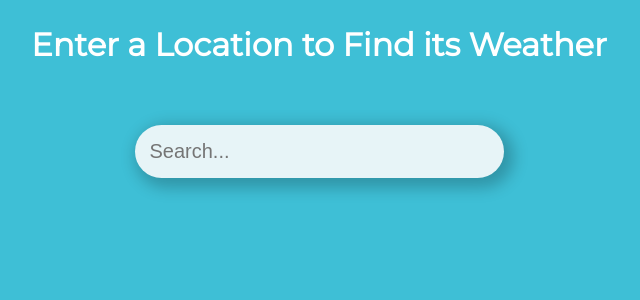
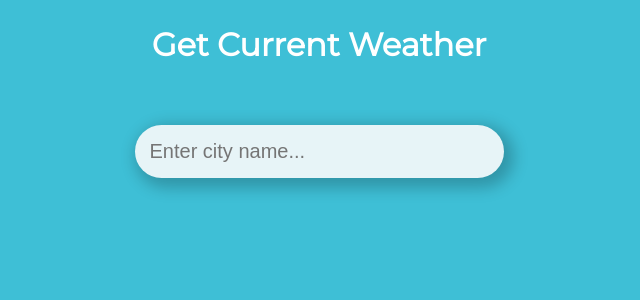
Before and after one commit to TyEverton/React-Weather-App, a React (Create React App) app: page / in a window 1280 px wide. Shown: the top 300 px of the page, without its empty margins (321-961 px from the left). Built offline with nearby package versions, Linux system fonts and the light colour scheme.

Commit message:
working to add icons

```diff
--- a/src/App.js
+++ b/src/App.js
@@ -4,8 +4,6 @@ const api = {
   key: 'ab713336d4828b653c66db543e48f445',
   base: 'https://api.openweathermap.org/data/2.5/',
 }
-
-
 
 function App() {
   const [query, setQuery] = useState('')
@@ -58,12 +56,12 @@ function App() {
   return (
     <div className="app">
       <main>
-        <h1 className="header">Enter a Location to Find its Weather</h1>
+        <h1 className="header">Get Current Weather</h1>
         <div className="searchBox">
           <input
             type="text"
             className="searchBar"
-            placeholder="Search..."
+            placeholder="Enter city name..."
             onChange={(event) => setQuery(event.target.value)}
             value={query}
             onKeyPress={search}
@@ -77,7 +75,8 @@ function App() {
                 {/* <div className="date">{dateBuilder(new Date())}</div> */}
                 <div className="weatherBox">
                   <div className="weather">
-                   {weather.weather[0].main}
+                    {weather.weather[0].main}
+                    <img src="http://openweathermap.org/img/wn/icon.png" />
                   </div>
                   <div className="temp">{Math.round(weather.main.temp)}°F</div>
                   <br />
@@ -90,6 +89,7 @@ function App() {
                   <div className="tempMin">
                     L: {weather.main.temp_min.toFixed(0)}°
                   </div>
+                  <img />
                 </div>
               </div>
             </div>
```
